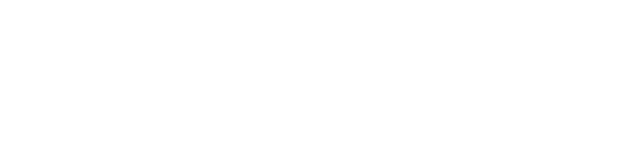
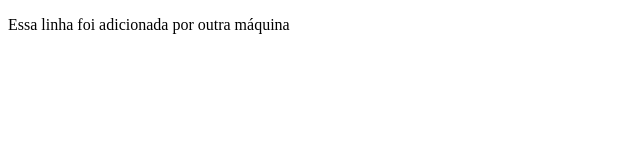
Before and after one commit to danircarv/aula_github1, a plain HTML site: page index.html in a window 1280 px wide. Shown: the whole page, without its empty margins (0-640 px from the left). Drawn offline with Linux system fonts and the light colour scheme.

Commit message:
add tag p

```diff
--- a/index.html
+++ b/index.html
@@ -5,5 +5,7 @@
     <meta name="viewport" content="width=device-width, initial-scale=1.0" />
     <title>Git Clone</title>
   </head>
-  <body></body>
+  <body>
+    <p>Essa linha foi adicionada por outra máquina</p>
+  </body>
 </html>
```
